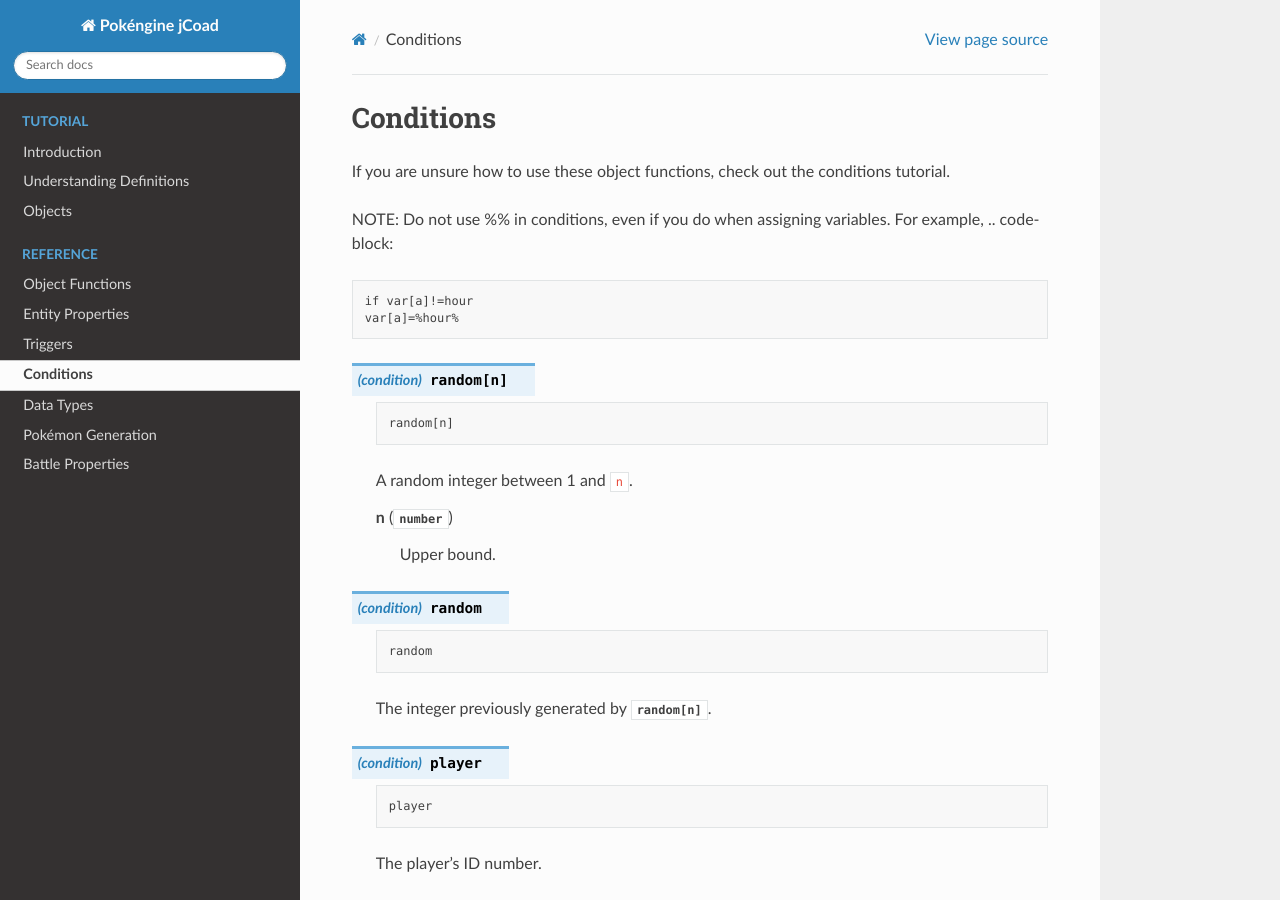
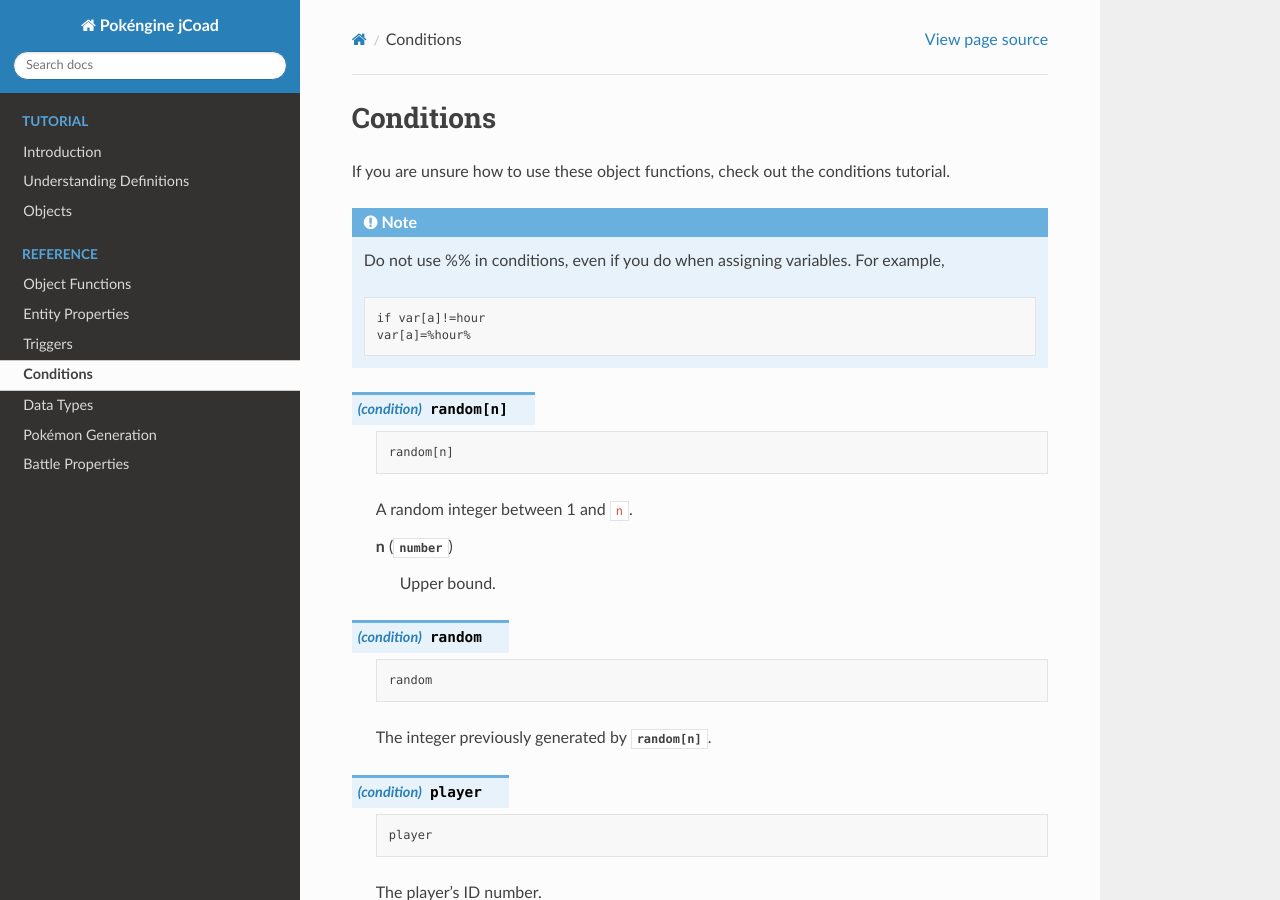
Before and after one commit to jackson-nestelroad/pokengine-jcoad-docs, a Sphinx documentation site: the page built from docs/source/reference/conditions.rst, in a window 1280 px wide and 900 px high. Built offline with Sphinx 7.4.7 and the Read the Docs theme 2.0.0, drawn with Linux system fonts in a browser that asks for light colours; some of the changed text lies outside the part shown.

Commit message:
Fix conditions

```diff
--- a/docs/source/reference/conditions.rst
+++ b/docs/source/reference/conditions.rst
@@ -6,11 +6,14 @@
 
 If you are unsure how to use these object functions, check out the :ref:`conditions tutorial<conditions_tutorial>`.
 
-NOTE: Do not use %% in conditions, even if you do when assigning variables. For example,
-.. code-block::
+.. note::
 
-    if var[a]!=hour
-    var[a]=%hour%
+    Do not use %% in conditions, even if you do when assigning variables. For example,
+
+    .. code-block::
+
+        if var[a]!=hour
+        var[a]=%hour%
 
 
 .. jcoad:condition:: random[n]
@@ -227,7 +230,7 @@
 
 .. jcoad:condition:: gaveaway
 
-    1 if the player has just given away a Pokemon with &giveaway. 0 otherwise.
+    1 if the player has just given away a Pokemon with :jcoad:trigger:`giveaway`. 0 otherwise.
 
 .. jcoad:condition:: season
     :options: winter, spring, summer, fall
```
